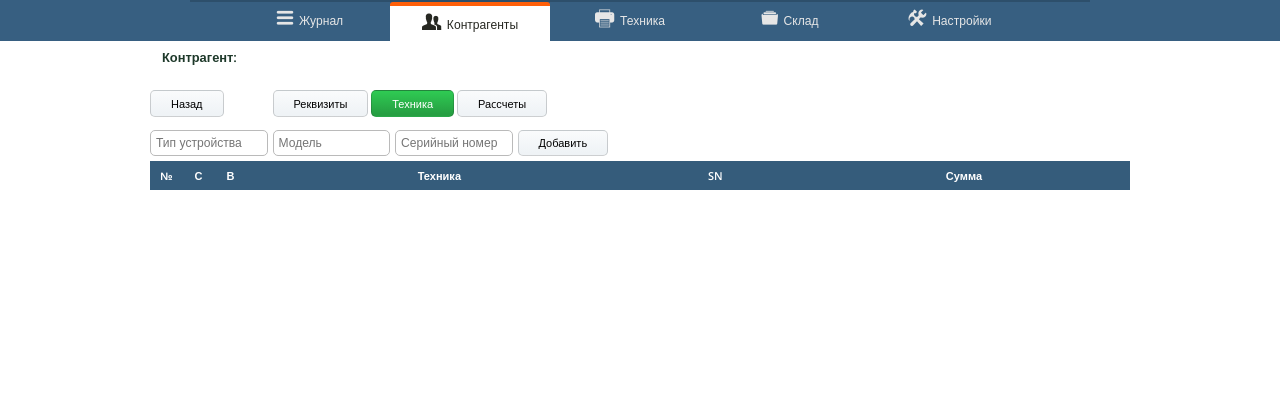
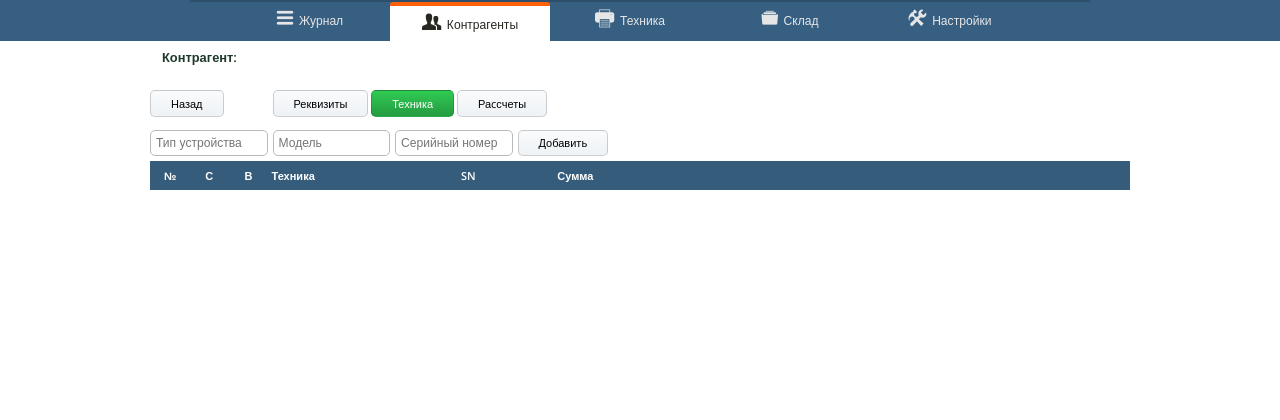
Before and after one commit to dipgrog/lds, a PHP site: page /index.php?page=clienttech in a window 1280 px wide. Shown: the top 420 px of the page. Run offline with PHP 8.4, Linux system fonts and the light colour scheme; data comes from the database, SQL or seed files in the repository; data that the repository does not hold is empty; some web fonts are replaced.

Commit message:
some progress

```diff
--- a/components/db_connection.php
+++ b/components/db_connection.php
@@ -1,6 +1,6 @@
 <?php
 
-$mysqli = new mysqli("localhost", "root", "", "ldstest");
+$mysqli = new mysqli("localhost", "root", "input876", "ldstest");
 if (!$mysqli->set_charset("utf8")) {
     printf("Ошибка при загрузке набора символов utf8: %s\n", $mysqli->error);
     exit();
--- a/css/form.css
+++ b/css/form.css
@@ -478,7 +478,7 @@
 
 .client-form select{
 
-    padding: 5px  0 5px 5px ;
+    padding: 0 ;
     /*border: 1px solid #586573;*/
     margin-bottom: 5px;
     width: 95%;
@@ -579,6 +579,9 @@
     width: 250px;
 }
 
+.text-h-left{
+    text-align: left;
+}
 .text-h-center{
     text-align: center;
 }
@@ -930,8 +933,8 @@
     /* padding: 5px; */
     margin: 0;
     /*width: 40%;*/
-     padding: 0;
-    height: 32px;
+    padding: 0;
+    height: 24px;
     border: 1px solid #BABABA;
     /* border-radius: 4px; */
     /* color: #6F6F6F; */
--- a/layout/clienteditget.php
+++ b/layout/clienteditget.php
@@ -1,5 +1,7 @@
 <?php
-
+			if (isset($_GET['clid'])) {
+				$clid = $_GET['clid'];
+			}
  			$page_title = '';
  			$shortname = '';
  			$name =  '';
@@ -32,10 +34,10 @@
 
  	if ($_GET['clid'] == 'new'){
 
- 		$query  = "INSERT INTO client (shortname, name, opf, inn, kpp, adress, telephone, director, contract, master) ";
+ 		$query  = "INSERT INTO client (shortname, clname, opf, inn, kpp, adress, telephone, director, contract, master) ";
  		$query .= " VALUES (";
  		$query .= "'$shortname', ";
- 		$query .= "'$clname', ";
+ 		$query .= "'$name', ";
  		$query .= "'$opf', ";
  		$query .= "'$inn', ";
  		$query .= "'$kpp', ";
@@ -60,7 +62,7 @@
  		$query .= "director='$director', ";
  		$query .= "contract='$contract', ";
  		$query .= "master='$master' ";
- 		$query .= "WHERE id=$clid";
+ 		$query .= "WHERE clid=$clid";
 
  	}
 
--- a/layout/clienttech.php
+++ b/layout/clienttech.php
@@ -73,13 +73,14 @@
 					</tr> -->
 
 					<tr>
-						<th class="fst">№</th>
+						<th class="table-td-num">№</th>
 
-						<th class="fst">С</th>
-						<th class="fst">В</th>
-						<th>Техника</th>
-						<th>SN</th>
-						<th>Сумма</th>
+						<th class="table-td-num">С</th>
+						<th class="table-td-num">В</th>
+						<th class='table-td-object'>Техника</th>
+						<th class="table-td-100">SN</th>
+						<th class="table-td-100">Сумма</th>
+						<th> </th>
 
 					</tr>
 
@@ -101,11 +102,12 @@
 								$cut='';
 								echo "<tr>";
 								echo "<td class='table-td-num text-h-center'>{$i}</td>";
-								echo "<td class='ion-person sbf text-h-center out'></td>";
-								echo "<td class='text-h-center'><input type='checkbox' checked name=''></td>";
-								echo "<td>$name</td>";
-								echo "<td class='table-td-client'><div class='fill'>$sn</div></td>";
+								echo "<td class='table-td-num ion-person sbf text-h-center out'></td>";
+								echo "<td class='text-h-center'><input type='checkbox' unchecked name=''></td>";
+								echo "<td class='table-td-object'>$name</td>";
+								echo "<td class='table-td-100'><div class='fill'>$sn</div></td>";
 								echo "<td class='summ-pay text-h-center'>1340 р.</td>";
+								echo "<td ></td>";
 								echo "</tr>";
 							}
 							$stmt->close();
@@ -113,7 +115,7 @@
 						$mysqli->close();
 					}
 
-					?>
+				?>
 
 				</table>
 
--- a/layout/header.php
+++ b/layout/header.php
@@ -8,7 +8,7 @@
 <head>
 	<meta charset="utf-8">
 	<title>Учет ремонта оборудования</title>
-    <link href="https://fonts.googleapis.com/css?family=Roboto+Condensed:300,500&amp;subset=cyrillic" rel="stylesheet">
+    <!-- <link href="https://fonts.googleapis.com/css?family=Roboto+Condensed:300,500&amp;subset=cyrillic" rel="stylesheet">  -->
     <link href="https://fonts.googleapis.com/css?family=Open+Sans:300,400,600&amp;subset=cyrillic" rel="stylesheet">
     <link rel="stylesheet" type="text/css" href="css/form.css">
 	<link rel="stylesheet" type="text/css" href="css/ionicons.min.css">
--- a/layout/object.php
+++ b/layout/object.php
@@ -30,7 +30,7 @@
 <?php
 
 
-					$query = "SELECT a.id, a.name, a.sn, a.clname, a.clid FROM ";
+					$query = "SELECT a.id, a.name, a.sn, a.clname, a.shortname, a.clid FROM ";
 					$query .=" (SELECT u.* , c.* FROM units AS u , client AS c ";
 					$query .=" WHERE ";
 					$query .=" u.client = c.clid) ";
@@ -55,6 +55,7 @@
                          $aname,
                          $asn,
                          $aclient,
+                         $ashortname,
                      	 $aclid);
                         $i=0;
 
@@ -66,7 +67,7 @@
                             // echo "<td class='table-td-status text-h-center'></td>";
                             echo "<td class='table-td-object'>$aname</td>";
                             echo "<td class='table-td-object'>$asn</td>";
-                            echo "<td class='table-td-client'><a href='?page=clienttech&clid=$aclid'>$aclient</a></td>";
+                            echo "<td class='table-td-client'><a href='?page=clienttech&clid=$aclid'>$ashortname</a></td>";
                             echo "<td class='table-td-client'>Оплата/Долг</td>";
                             echo "<td class='table-td-num text-h-center'>5</td>";
                             echo "</tr>";
--- a/layout/settings.php
+++ b/layout/settings.php
@@ -1,5 +1,9 @@
 
 <?php
+
+
+
+
 if (isset($_GET['target'])){
     $target = $_GET['target'];
     switch ( $target) {
@@ -89,7 +93,7 @@
 
         case 'master':
         $nm = 'Сотрудник';
-        $pholder ='Введите фамилию и инициалы';
+        $pholder ='Ф.И.О. сотрудника';
         $b1 = '';
         $b2 = '';
         $b3 = '';
--- a/layout/toolbar_client_unit.php
+++ b/layout/toolbar_client_unit.php
@@ -11,8 +11,8 @@
 		if ($stmt = $mysqli->prepare($query)){
 			$stmt->execute();
 			$stmt->bind_result($name);
-			echo "<input required id='type' list='typelist' name='type' class='inputfield pos' placeholder='Тип устройства'>";
-			echo "<datalist id='typelist'>";
+			echo "<input required id='type' list='typelist' name='type' class='inputfield pos ' placeholder='Тип устройства'>";
+			echo "<datalist id='typelist' class='datalist'>";
 
 			while ($stmt->fetch()){
 				echo "<option value='$name'>$name</option>";
```
